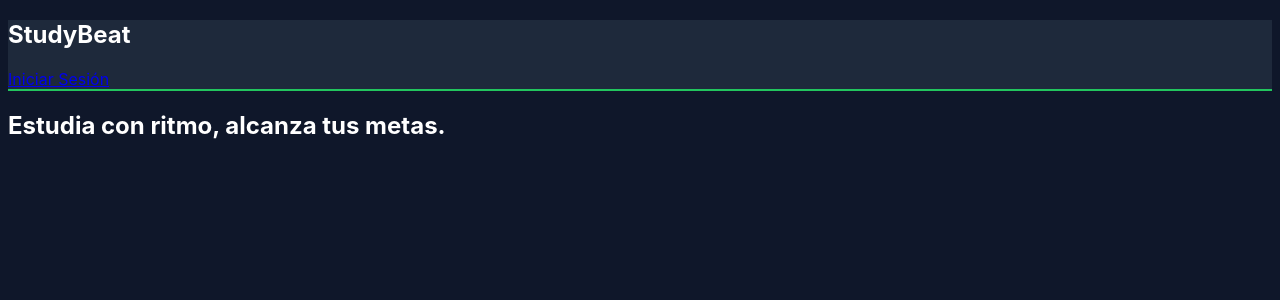
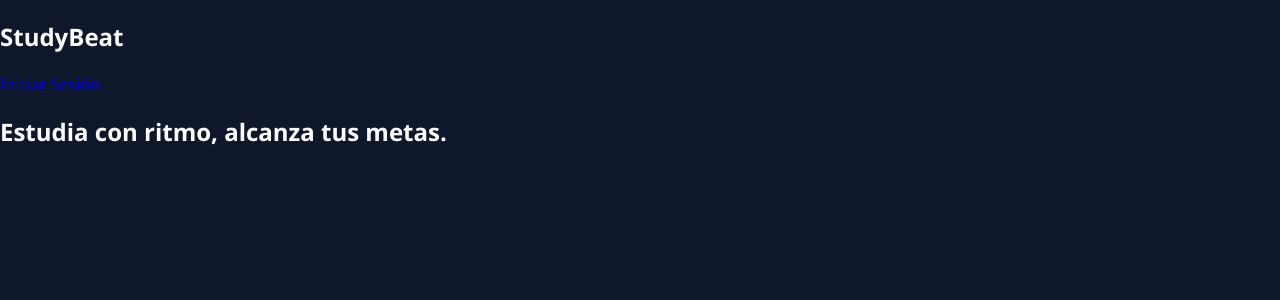
Before and after one commit to FANNY100-0/https-studybeat.onrender.com, a Flask app: page / in a window 1280 px wide. Shown: the top 300 px of the page. Run offline with Flask 3, Linux system fonts and the light colour scheme.

Commit message:
Update style.css

```diff
--- a/static/css/style.css
+++ b/static/css/style.css
@@ -1,28 +1,30 @@
 :root {
-    --primary: #22c55e;
     --bg-dark: #0f172a;
-    --card-bg: #1e293b;
-    --text: #ffffff;
+    --sidebar-bg: #1e293b;
+    --accent-green: #22c55e;
+    --text-white: #ffffff;
 }
 
 body {
     background-color: var(--bg-dark);
-    color: var(--text);
-    font-family: 'Inter', sans-serif;
+    color: var(--text-white);
+    font-family: 'Segoe UI', sans-serif;
+    margin: 0;
 }
 
-.navbar {
-    background: var(--card-bg);
-    border-bottom: 2px solid var(--primary);
+.sidebar {
+    background-color: var(--sidebar-bg);
+    width: 250px;
+    height: 100vh;
+    position: fixed;
+    padding: 20px;
 }
 
-.card {
-    background: var(--card-bg);
-    border-radius: 12px;
-    padding: 20px;
-    transition: transform 0.3s ease;
+.btn-accent {
+    background-color: var(--accent-green);
+    color: white;
+    border: none;
+    padding: 10px 20px;
+    border-radius: 8px;
+    cursor: pointer;
 }
-
-.card:hover {
-    transform: translateY(-5px);
-}
```
